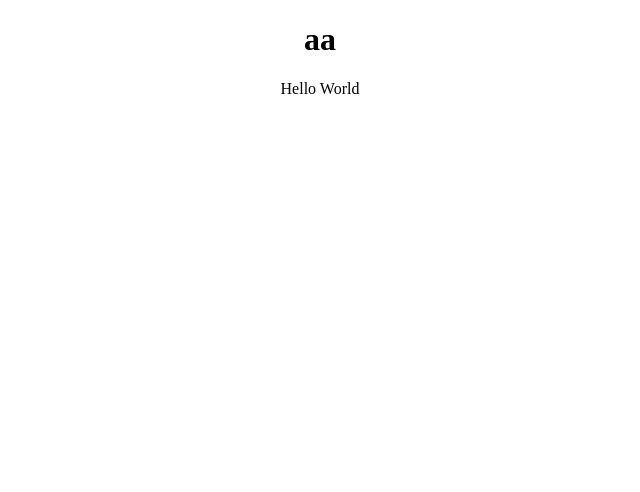
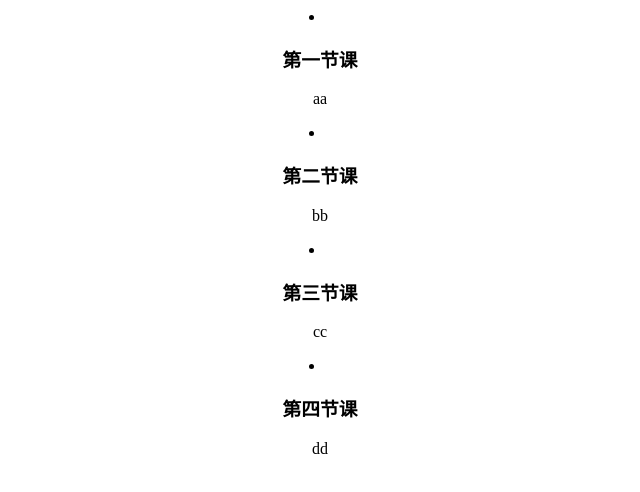
Before and after one commit to vanliant/my-react, a React (Create React App) app in the folder react-demo/: page / in a window 1280 px wide. Shown: the top 492 px of the page, without its empty margins (320-960 px from the left). Built offline with nearby package versions, Linux system fonts and the light colour scheme.

Commit message:
列表渲染

```diff
--- a/react-demo/src/App.js
+++ b/react-demo/src/App.js
@@ -6,7 +6,8 @@ import './App.css';
 // import Clock from './components/Clock'
 // import Parent from './components/parentComponent/Parent'
 // import Event from './components/Event'
-import Condition from './components/conditionRender/index'
+// import Condition from './components/conditionRender/index'
+import ListRender from './components/listRender/index'
 
 function App() {
   return (
@@ -15,7 +16,8 @@ function App() {
       {/* <Clock /> */}
       {/* <Parent /> */}
       {/* <Event /> */}
-      <Condition />
+      {/* <Condition /> */}
+      <ListRender />
     </div>
   );
 }
--- /dev/null
+++ b/react-demo/src/components/listRender/index.js
@@ -0,0 +1,33 @@
+import React from 'react'
+
+
+export default class List extends React.Component{
+    constructor(props){
+        super(props)
+        this.state = {
+            list:[
+                {title:'第一节课',content:'aa'},
+                {title:'第二节课',content:'bb'},
+                {title:'第三节课',content:'cc'},
+                {title:'第四节课',content:'dd'},
+            ]
+        }
+    }
+
+    render(){
+        return (
+            <div>
+                {
+                    this.state.list.map((item,index)=>{
+                        return (
+                            <li key={index}>
+                                <h3>{item.title}</h3>
+                                <p>{item.content}</p>
+                            </li>
+                        )
+                    })
+                }
+            </div>
+        )
+    }
+}
```
